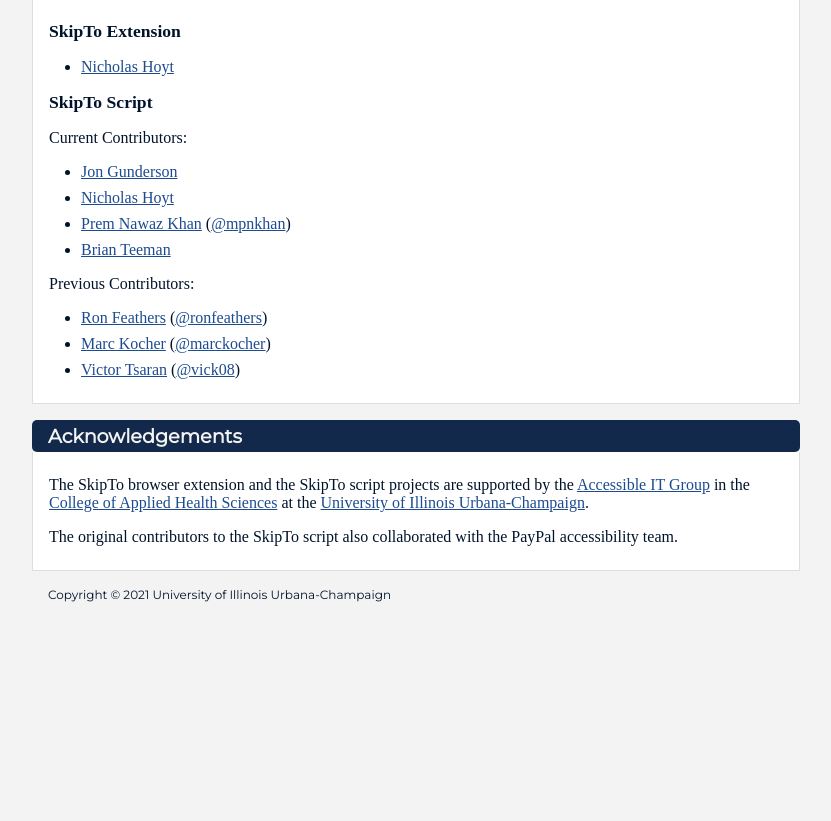
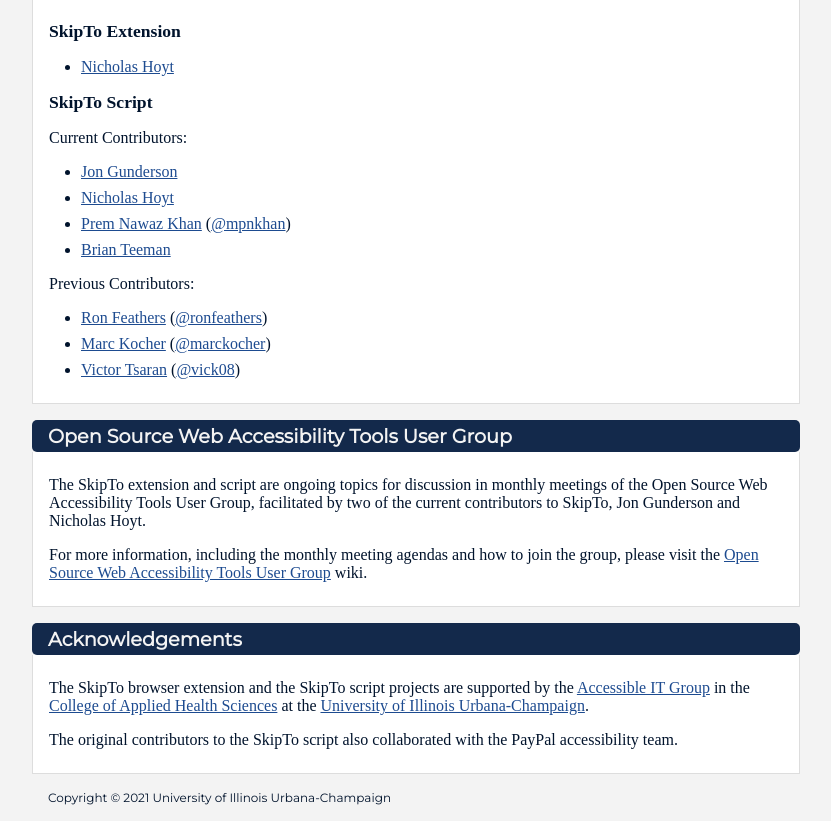
Before and after one commit to skipto-landmarks-headings/skipto-landmarks-headings.github.io, a plain HTML site: page about.html in a window 1280 px wide. Shown: the part 220-1041 px from the top of the page, without its empty margins (224-1055 px from the left). Before the commit the page ends 838 px from the top, so only its background shows below. Drawn offline with Linux system fonts and the light colour scheme; a web font is replaced by a local one.

Commit message:
Content updates

```diff
--- a/about.html
+++ b/about.html
@@ -36,6 +36,13 @@
       </div>
     </section>
     <section>
+      <h2>Open Source Web Accessibility Tools User Group</h2>
+      <div>
+        <p>The SkipTo extension and script are ongoing topics for discussion in monthly meetings of the Open Source Web Accessibility Tools User Group, facilitated by two of the current contributors to SkipTo, Jon Gunderson and Nicholas Hoyt.</p>
+        <p>For more information, including the monthly meeting agendas and how to join the group, please visit the <a href="https://github.com/a11y-tools/user-group/wiki">Open Source Web Accessibility Tools User Group</a> wiki.</p>
+      </div>
+    </section>
+    <section>
       <h2>Acknowledgements</h2>
       <div>
         <p>The SkipTo browser extension and the SkipTo script projects are supported by the <a href="https://accessibleit.disability.illinois.edu">Accessible IT Group</a> in the <a href="https://ahs.illinois.edu">College of Applied Health Sciences</a> at the <a href="https://illinois.edu">University of Illinois Urbana-Champaign</a>.</p>
```
